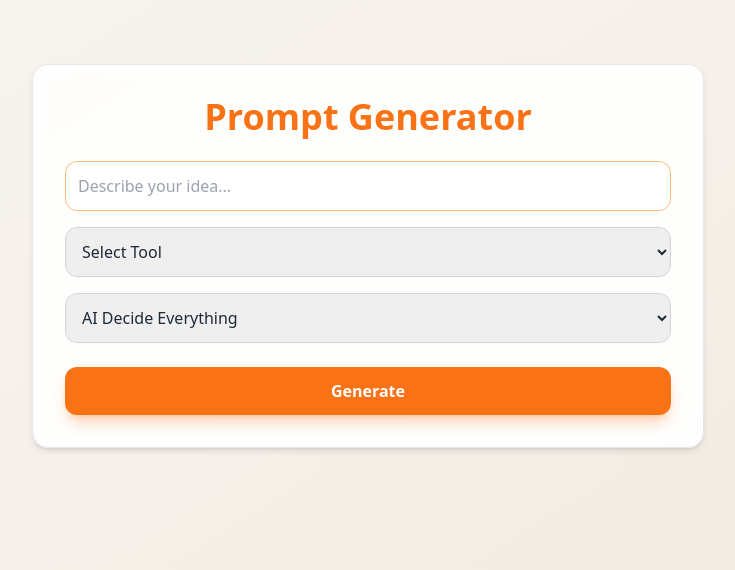
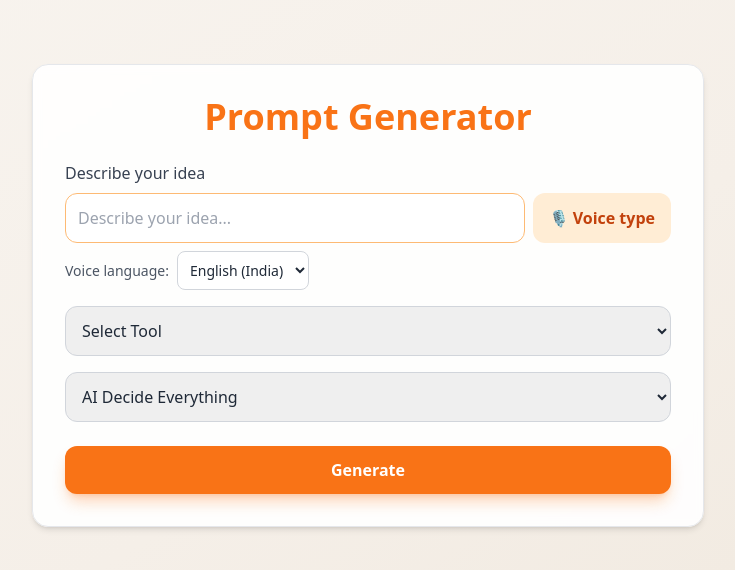
Before and after one commit to shriramthree/mern_mvp, a React app in the folder frontend/frontend/: page / in a window 1280 px wide. Shown: the top 570 px of the page, without its empty margins (272-1007 px from the left). Built offline with nearby package versions, Linux system fonts and the light colour scheme; the HTML template or start-up script is replaced by a standard one.

Commit message:
Add voice-to-type input
Support English and Tamil browser speech input for project ideas.

```diff
--- a/frontend/frontend/src/App.jsx
+++ b/frontend/frontend/src/App.jsx
@@ -1,4 +1,4 @@
-import { useState } from "react";
+import { useRef, useState } from "react";
 
 function App() {
   const [stack, setStack] = useState("");
@@ -13,6 +13,10 @@ function App() {
 
   const [result, setResult] = useState("");
   const [isGenerating, setIsGenerating] = useState(false);
+  const [isListening, setIsListening] = useState(false);
+  const [speechLanguage, setSpeechLanguage] = useState("en-IN");
+  const [voiceError, setVoiceError] = useState("");
+  const recognitionRef = useRef(null);
 
   // 🧠 SMART PROMPT GENERATOR (LONG OUTPUT)
   const generatePromptLocally = () => {
@@ -75,6 +79,55 @@ The final product should feel like a real-world application, polished, scalable,
     }
   };
 
+  // 🎙️ VOICE-TO-TYPE using the browser Web Speech API
+  const handleVoiceInput = () => {
+    setVoiceError("");
+    const SpeechRecognition = window.SpeechRecognition || window.webkitSpeechRecognition;
+
+    if (!SpeechRecognition) {
+      setVoiceError("Voice typing is not supported in this browser. Try the latest Chrome or Edge.");
+      return;
+    }
+
+    if (isListening) {
+      recognitionRef.current?.stop();
+      setIsListening(false);
+      return;
+    }
+
+    const recognition = new SpeechRecognition();
+    recognitionRef.current = recognition;
+    recognition.lang = speechLanguage;
+    recognition.continuous = false;
+    recognition.interimResults = false;
+
+    recognition.onstart = () => setIsListening(true);
+    recognition.onresult = (event) => {
+      const transcript = event.results?.[0]?.[0]?.transcript?.trim();
+      if (transcript) {
+        setPrompt((current) => current ? current + " " + transcript : transcript);
+      }
+    };
+    recognition.onerror = (event) => {
+      if (event.error === "not-allowed" || event.error === "service-not-allowed") {
+        setVoiceError("Microphone access was blocked. Allow microphone access in your browser settings and try again.");
+      } else if (event.error === "no-speech") {
+        setVoiceError("No speech detected. Please try speaking again.");
+      } else if (event.error !== "aborted") {
+        setVoiceError("Voice typing stopped. Please try again.");
+      }
+      setIsListening(false);
+    };
+    recognition.onend = () => setIsListening(false);
+
+    try {
+      recognition.start();
+    } catch {
+      setIsListening(false);
+      setVoiceError("Could not start voice typing. Please try again.");
+    }
+  };
+
   return (
     <div className="min-h-screen bg-gradient-to-br from-[#f8f4ef] via-[#f5efe8] to-[#efe7dc] flex justify-center items-start pt-16 px-4 text-gray-800">
 
@@ -85,14 +138,45 @@ The final product should feel like a real-world application, polished, scalable,
           Prompt Generator
         </h1>
 
-        {/* PROMPT */}
+        {/* PROMPT + VOICE TYPING */}
+        <label htmlFor="project-idea" className="block mb-2 font-medium text-gray-700">
+          Describe your idea
+        </label>
+        <div className="flex flex-col sm:flex-row gap-2 mb-2">
           <input
+            id="project-idea"
             type="text"
             placeholder="Describe your idea..."
             value={prompt}
             onChange={(e) => setPrompt(e.target.value)}
-          className="w-full p-3 mb-4 rounded-xl border border-orange-300 focus:outline-none focus:ring-2 focus:ring-orange-400"
+            className="min-w-0 flex-1 p-3 rounded-xl border border-orange-300 focus:outline-none focus:ring-2 focus:ring-orange-400"
           />
+          <button
+            type="button"
+            onClick={handleVoiceInput}
+            aria-pressed={isListening}
+            className={"shrink-0 px-4 py-3 rounded-xl font-semibold transition-colors " + (isListening ? "bg-red-500 hover:bg-red-600 text-white" : "bg-orange-100 hover:bg-orange-200 text-orange-700")}
+          >
+            {isListening ? "■ Stop listening" : "🎙️ Voice type"}
+          </button>
+        </div>
+        <div className="flex flex-wrap items-center gap-2 mb-4 text-sm">
+          <label htmlFor="speech-language" className="text-gray-600">Voice language:</label>
+          <select
+            id="speech-language"
+            value={speechLanguage}
+            onChange={(e) => setSpeechLanguage(e.target.value)}
+            disabled={isListening}
+            className="p-2 rounded-lg border border-gray-300 bg-white"
+          >
+            <option value="en-IN">English (India)</option>
+            <option value="ta-IN">Tamil (India)</option>
+          </select>
+          {isListening && <span className="text-red-600" role="status" aria-live="polite">Listening… speak now</span>}
+        </div>
+        {voiceError && (
+          <p className="mb-4 text-sm text-red-600" role="alert">{voiceError}</p>
+        )}
 
         {/* TOOLS */}
         <select
```
Lines whose indentation alone changed are shown as unchanged.
